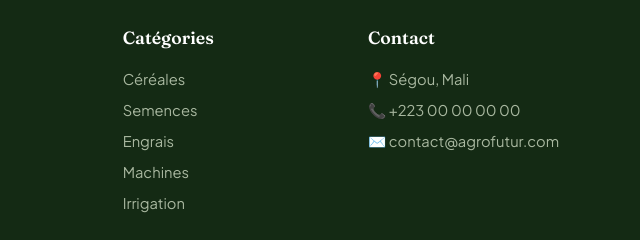
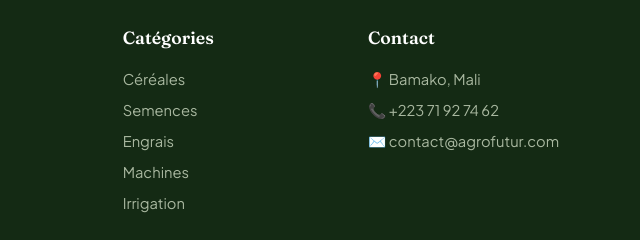
Before and after one commit to Ousmo12-16/Agrosfutur, a plain HTML site: page index.html in a window 1280 px wide. Shown: the part 4979-5219 px from the top of the page, 640-1280 px from the left. Drawn offline with Linux system fonts and the light colour scheme.

Commit message:
Update index.html
text corrige

```diff
--- a/index.html
+++ b/index.html
@@ -290,8 +290,8 @@
     <div>
       <h4>Contact</h4>
       <ul>
-        <li><a href="#">📍 Ségou, Mali</a></li>
-        <li><a href="tel:+22300000000">📞 +223 00 00 00 00</a></li>
+        <li><a href="#">📍 Bamako, Mali</a></li>
+        <li><a href="tel:+22300000000">📞 +223 71 92 74 62</a></li>
         <li><a href="mailto:contact@agrofutur.com">✉️ contact@agrofutur.com</a></li>
       </ul>
     </div>
```
